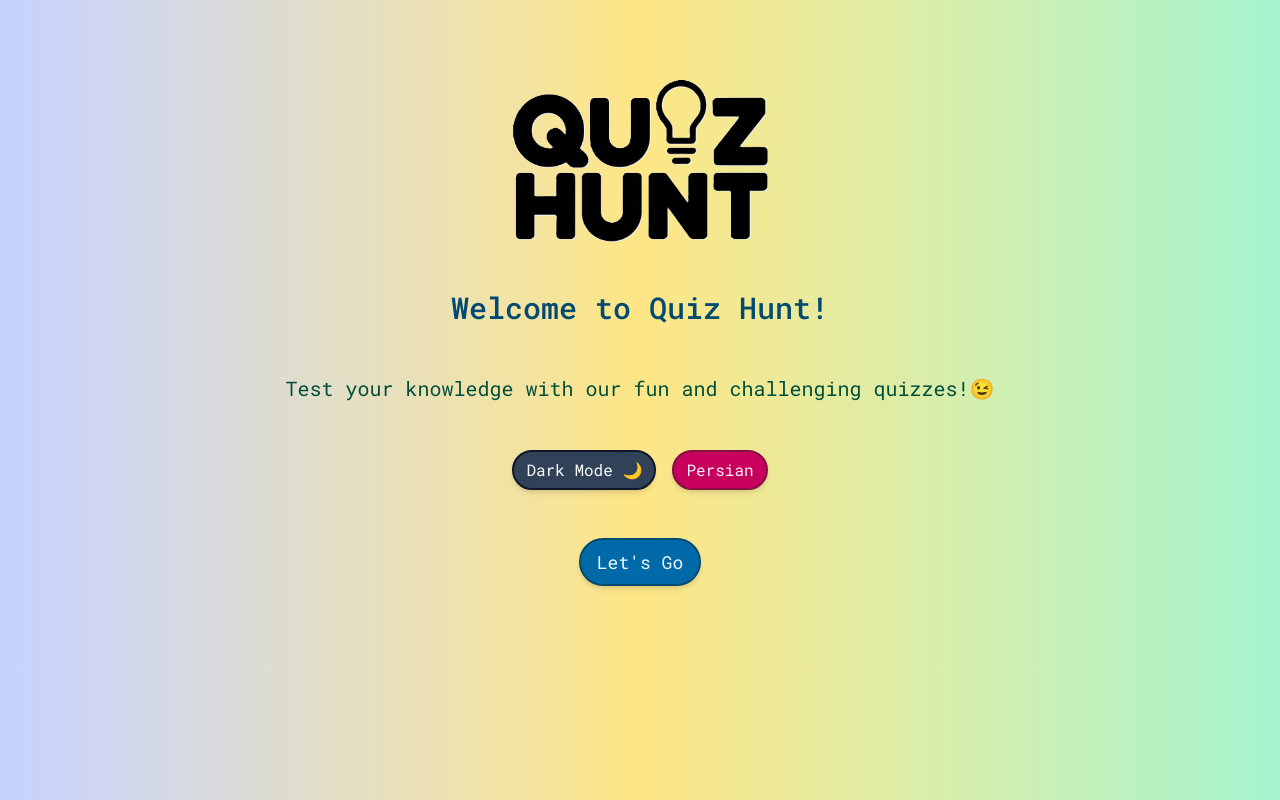
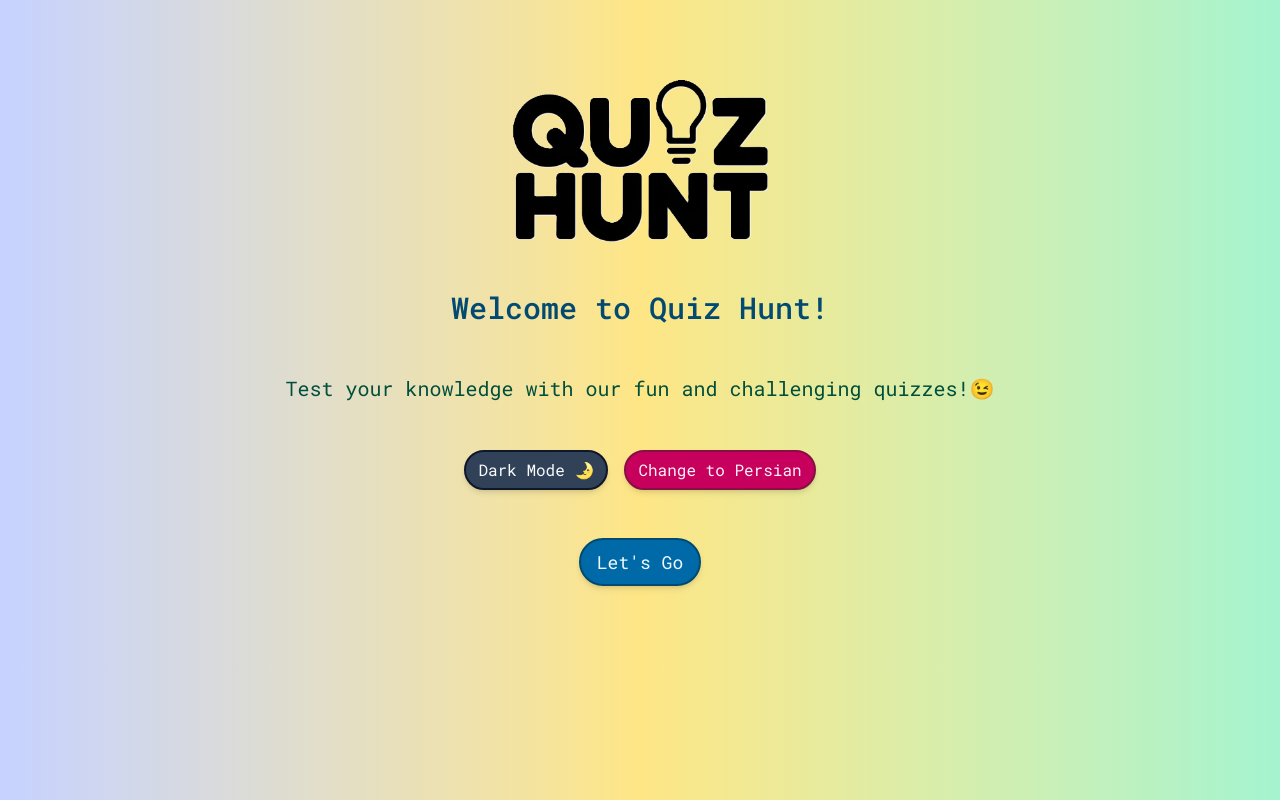
Before and after one commit to nomaan-07/QuizHunt, a React (Vite) app: page / in a window 1280 px wide. Built offline with nearby package versions, Linux system fonts and the light colour scheme.

Commit message:
feat: language switch

```diff
--- a/src/App.jsx
+++ b/src/App.jsx
@@ -6,9 +6,11 @@ import Results from "./pages/Results";
 import Quiz from "./pages/Quiz";
 import AppLayout from "./ui/AppLayout";
 import { DarkModeProvider } from "./contexts/DarkModeContext";
+import { LanguageProvider } from "./contexts/LanguageContext";
 
 function App() {
   return (
+    <LanguageProvider>
       <DarkModeProvider>
         <BrowserRouter>
           <Routes>
@@ -21,6 +23,7 @@ function App() {
           </Routes>
         </BrowserRouter>
       </DarkModeProvider>
+    </LanguageProvider>
   );
 }
 
--- /dev/null
+++ b/src/contexts/LanguageContext.jsx
@@ -0,0 +1,35 @@
+import { createContext, useEffect } from "react";
+
+import { useLocalStorageState } from "../hooks/useLocalStorageState";
+
+const LanguageContext = createContext();
+
+function LanguageProvider({ children }) {
+  const [language, setLanguage] = useLocalStorageState(
+    navigator.language || navigator.userLanguage,
+    "language",
+  );
+
+  useEffect(() => {
+    if (language === "fa-IR" || language === "fa") {
+      document.documentElement.lang = "fa";
+      document.documentElement.dir = "rtl";
+    } else {
+      document.documentElement.lang = "en";
+      document.documentElement.dir = "ltr";
+    }
+  }, [language]);
+
+  function switchLanguage() {
+    setLanguage((language) =>
+      language === "fa-IR" || language === "fa" ? "en" : "fa",
+    );
+  }
+  return (
+    <LanguageContext.Provider value={{ switchLanguage, language }}>
+      {children}
+    </LanguageContext.Provider>
+  );
+}
+
+export { LanguageContext, LanguageProvider };
--- /dev/null
+++ b/src/data/translations.js
@@ -0,0 +1,35 @@
+export const translations = {
+  en: {
+    homepage: {
+      heading: "Welcome to Quiz Hunt!",
+      title: "Test your knowledge with our fun and challenging quizzes!😉",
+    },
+
+    theme: {
+      dark: "Dark Mode 🌛",
+      light: "Light Mode 🌞",
+    },
+
+    common: {
+      letsGo: "Let's Go",
+      changeLanguage: "Change to Persian",
+    },
+  },
+
+  fa: {
+    homepage: {
+      heading: "خوش اومدی به کوییز هانت!",
+      title: "دانش خودتو با سوالات سرگرم کننده و چالش برانگیز ما بسنج! 😉",
+    },
+
+    theme: {
+      dark: "تم تیره 🌛",
+      light: "تم روشن 🌞",
+    },
+
+    common: {
+      letsGo: "بزن بریم",
+      changeLanguage: "تغییر به انگلیسی",
+    },
+  },
+};
--- /dev/null
+++ b/src/features/DarkModeToggle.jsx
@@ -0,0 +1,17 @@
+import { useDarkMode } from "../hooks/useDarkMode";
+import { useTranslation } from "../hooks/useTranslation";
+import Button from "../ui/Button";
+
+function DarkModeToggle() {
+  const { isDarkMode, toggleDarkMode } = useDarkMode();
+
+  const text = isDarkMode ? "theme.light" : "theme.dark";
+
+  return (
+    <Button variation="theme" size="small" onClick={toggleDarkMode}>
+      {useTranslation(text)}
+    </Button>
+  );
+}
+
+export default DarkModeToggle;
--- /dev/null
+++ b/src/features/LanguageSwitch.jsx
@@ -0,0 +1,15 @@
+import { useLanguage } from "../hooks/useLanguage";
+import { useTranslation } from "../hooks/useTranslation";
+import Button from "../ui/Button";
+
+function LanguageSwitch() {
+  const { switchLanguage } = useLanguage();
+
+  return (
+    <Button variation="secondary" size="small" onClick={switchLanguage}>
+      {useTranslation("common.changeLanguage")}
+    </Button>
+  );
+}
+
+export default LanguageSwitch;
--- a/src/features/theme/DarkModeToggle.jsx
+++ /dev/null
@@ -1,14 +0,0 @@
-import { useDarkMode } from "../../hooks/useDarkMode";
-import Button from "../../ui/Button";
-
-function DarkModeToggle() {
-  const { isDarkMode, toggleDarkMode } = useDarkMode();
-
-  return (
-    <Button variation="theme" size="small" onClick={toggleDarkMode}>
-      {isDarkMode ? "Light Mode 🌞" : "Dark Mode 🌙"}
-    </Button>
-  );
-}
-
-export default DarkModeToggle;
--- /dev/null
+++ b/src/hooks/useLanguage.js
@@ -0,0 +1,9 @@
+import { useContext } from "react";
+import { LanguageContext } from "../contexts/LanguageContext";
+
+export function useLanguage() {
+  const context = useContext(LanguageContext);
+  if (context === undefined)
+    throw new Error("LanguageContext was used outside of DarkModeProvider");
+  return context;
+}
--- /dev/null
+++ b/src/hooks/useTranslation.js
@@ -0,0 +1,13 @@
+import { translations } from "../data/translations";
+import { useLanguage } from "./useLanguage";
+
+export function useTranslation(key) {
+  const { language: localLanguage } = useLanguage();
+
+  const keys = key.split(".");
+
+  const language =
+    localLanguage === "fa" || localLanguage === "fa-IR" ? "fa" : "en";
+
+  return keys.reduce((obj, key) => obj?.[key], translations[language]) || key;
+}
--- a/src/pages/Homepage.jsx
+++ b/src/pages/Homepage.jsx
@@ -1,4 +1,6 @@
-import DarkModeToggle from "../features/theme/DarkModeToggle";
+import DarkModeToggle from "../features/DarkModeToggle";
+import LanguageSwitch from "../features/LanguageSwitch";
+import { useTranslation } from "../hooks/useTranslation";
 import Button from "../ui/Button";
 import Heading from "../ui/Heading";
 import Logo from "../ui/Logo";
@@ -10,17 +12,13 @@ function Homepage() {
       <div className="mx-auto w-fit">
         <Logo />
       </div>
-      <Heading>Welcome to Quiz Hunt!</Heading>
-      <Text size="large">
-        Test your knowledge with our fun and challenging quizzes!😉
-      </Text>
+      <Heading>{useTranslation("homepage.heading")}</Heading>
+      <Text size="large">{useTranslation("homepage.title")}</Text>
       <div className="flex items-center justify-center gap-4">
         <DarkModeToggle />
-        <Button variation="secondary" size="small">
-          Persian
-        </Button>
+        <LanguageSwitch />
       </div>
-      <Button to="/quiz">Let's Go</Button>
+      <Button to="/quiz">{useTranslation("common.letsGo")}</Button>
     </div>
   );
 }
--- a/src/ui/AppLayout.jsx
+++ b/src/ui/AppLayout.jsx
@@ -2,7 +2,7 @@ import { Outlet } from "react-router";
 
 function AppLayout() {
   return (
-    <div className="font-roboto container my-20 text-sky-900 dark:text-sky-100">
+    <div className="font-roboto container my-20 text-sky-900 rtl:font-sans dark:text-sky-100">
       <Outlet />
     </div>
   );
```
Lines whose indentation alone changed are shown as unchanged.
